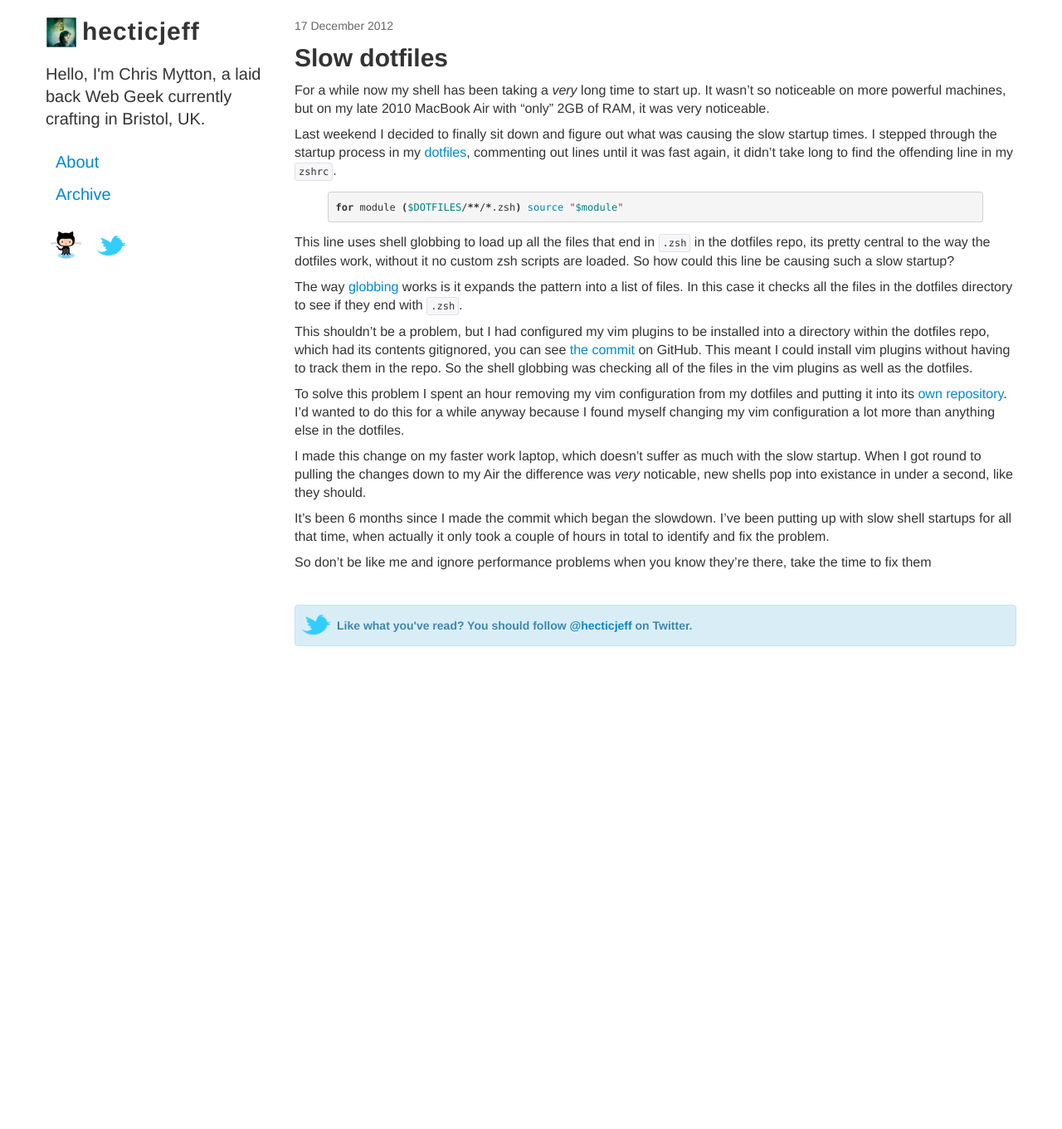
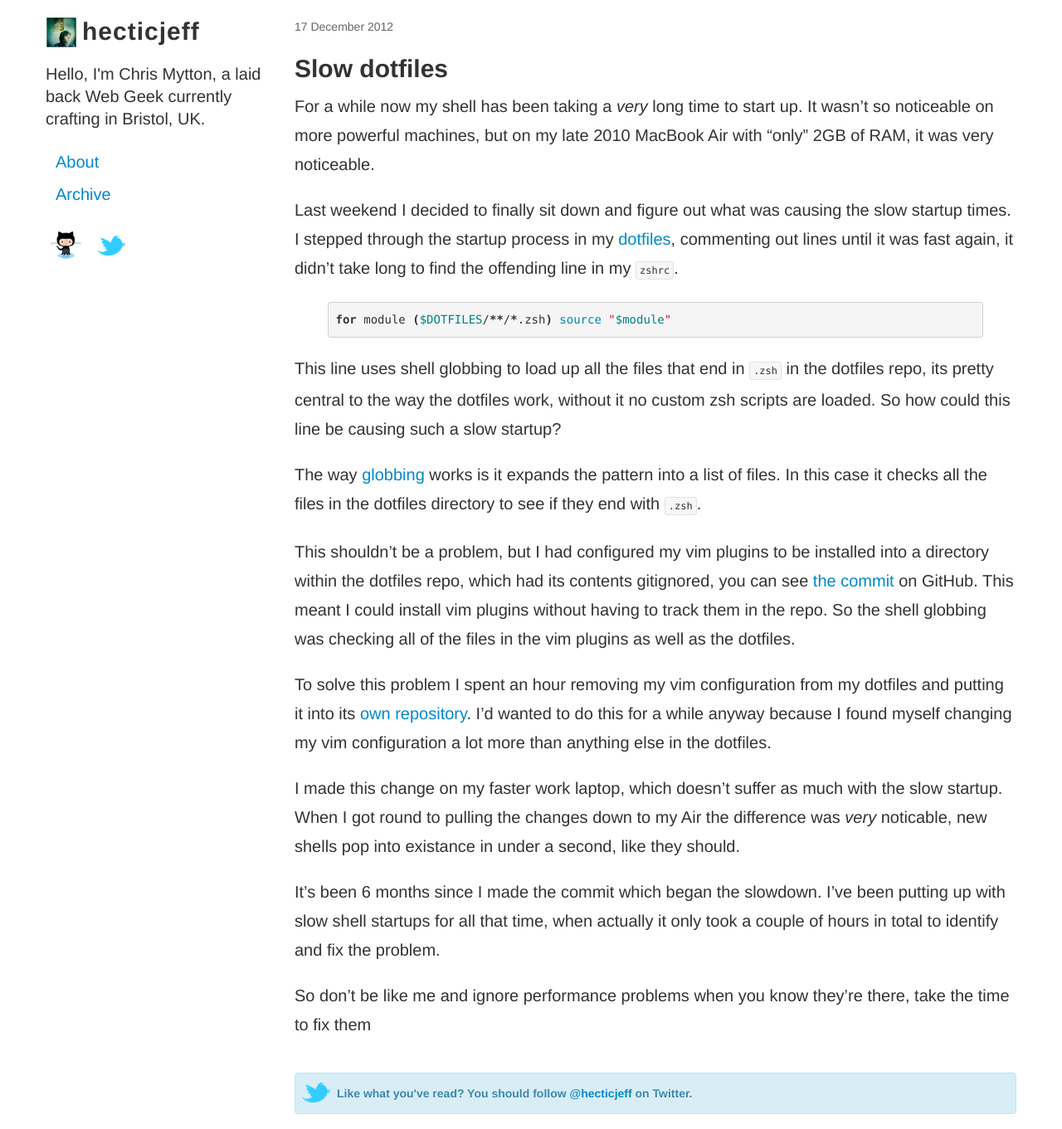
Before and after one commit to chrismytton/chrismytton.github.io, a Jekyll site: the page built from _posts/2012-12-17-slow-dotfiles.markdown, in a window 1280 px wide. Shown: the whole page at 83% size. Built offline with Jekyll 4.4.1, drawn with Linux system fonts in a browser that asks for light colours; Markdown is read by kramdown in place of the engine named in the settings; before the commit the page ends 900 px from its top, so only the background shows below that.

Commit message:
Let the design breathe, man

```diff
--- a/css/hecticjeff.css
+++ b/css/hecticjeff.css
@@ -14,6 +14,7 @@ pre {
   white-space: pre;
   overflow: auto;
   word-wrap: normal;
+  margin-bottom: 20px;
 }
 
 code {
@@ -22,6 +23,8 @@ code {
 
 pre > code {
   border: none;
+  font-size: 14px;
+  line-height: 175%;
 }
 
 /* Logo component */
@@ -56,8 +59,13 @@ pre > code {
 }
 
 .post p {
-  font-size: 16px;
-  line-height: 22px;
+  font-size: 20px;
+  line-height: 175%;
+  margin: 0 0 20px 0;
+}
+
+.post p small {
+  font-size: 14px;
 }
 
 .title {
```
